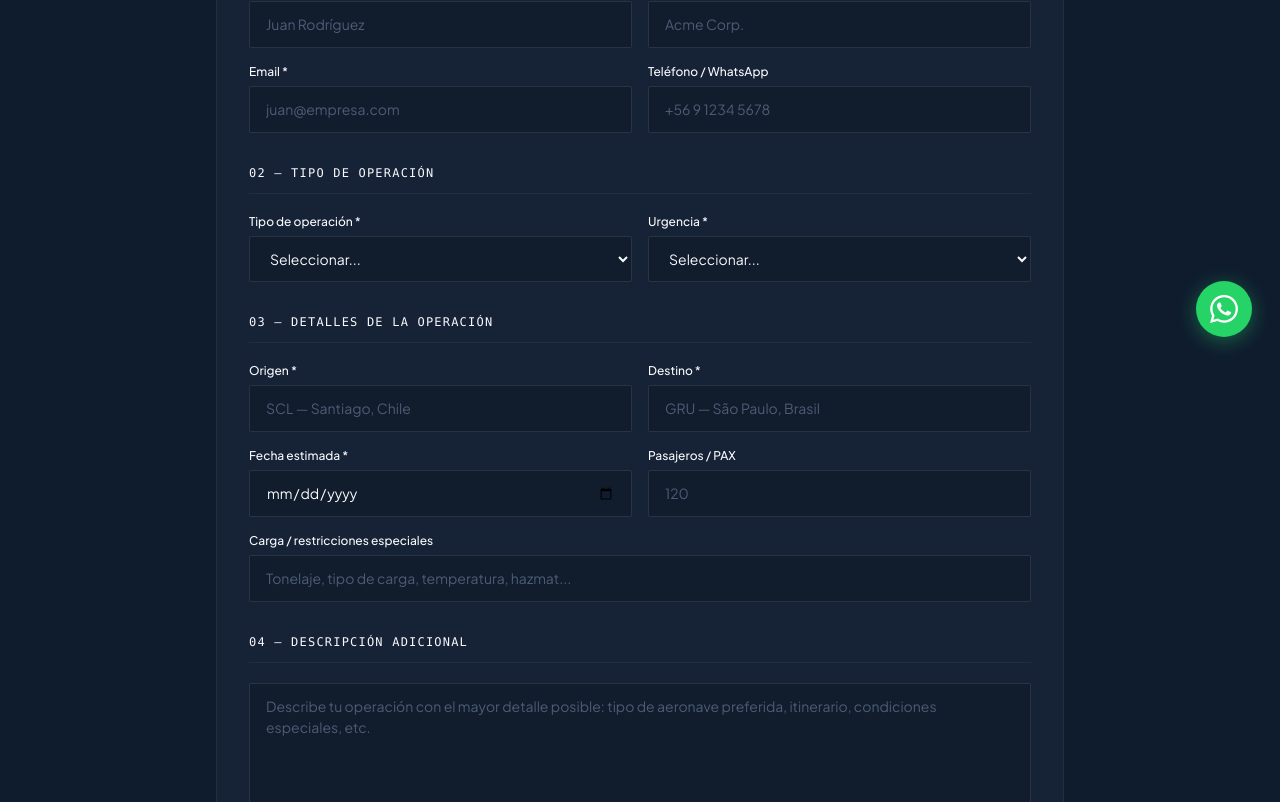
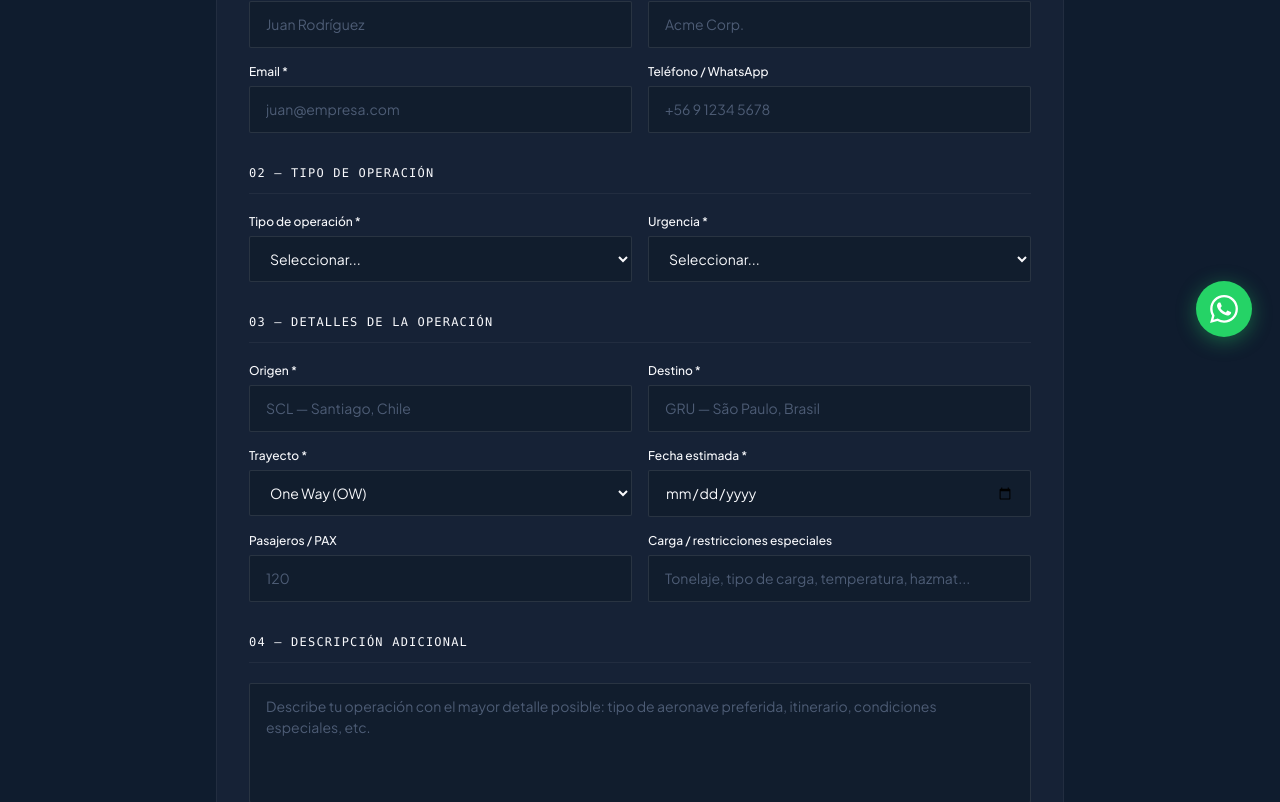
Before and after one commit to paft2506/flytriplatam, a Next.js app: page /solicitar-vuelo in a window 1280 px wide. Shown: the part 435-1237 px from the top of the page. Built offline with nearby package versions, Linux system fonts and the light colour scheme; a web font is replaced by a local one.

Commit message:
feat: agregar campo trayecto OW/RT/Multi-leg

```diff
--- a/app/solicitar-vuelo/page.tsx
+++ b/app/solicitar-vuelo/page.tsx
@@ -12,7 +12,7 @@ const acmiDuraciones = ['1 a 3 meses', '3 a 6 meses', '6 a 12 meses', 'Más de 1
 export default function SolicitarVueloPage() {
   const [form, setForm] = useState({
     nombre: '', empresa: '', email: '', telefono: '',
-    origen: '', destino: '', fecha: '', pasajeros: '',
+    origen: '', destino: '', trayecto: 'One Way (OW)', fecha: '', pasajeros: '',
     carga: '', tipo: '', urgencia: '', descripcion: '',
     acmi_tipo: '', acmi_aircraft: '', acmi_bhr: '',
     acmi_duracion: '', acmi_aoc: '', acmi_base: ''
@@ -107,9 +107,16 @@ export default function SolicitarVueloPage() {
                 <div className="grid grid-cols-1 md:grid-cols-2 gap-4">
                   <div><label className="block text-xs text-slate/70 mb-1.5 font-medium">Origen *</label><input required className="form-input" placeholder="SCL — Santiago, Chile" value={form.origen} onChange={e => set('origen', e.target.value)} /></div>
                   <div><label className="block text-xs text-slate/70 mb-1.5 font-medium">Destino *</label><input required className="form-input" placeholder="GRU — São Paulo, Brasil" value={form.destino} onChange={e => set('destino', e.target.value)} /></div>
+                  <div><label className="block text-xs text-slate/70 mb-1.5 font-medium">Trayecto *</label>
+                    <select required className="form-input" value={form.trayecto} onChange={e => set('trayecto', e.target.value)}>
+                      <option value="One Way (OW)">One Way (OW)</option>
+                      <option value="Round Trip (RT)">Round Trip (RT)</option>
+                      <option value="Multi-leg">Multi-leg</option>
+                    </select>
+                  </div>
                   <div><label className="block text-xs text-slate/70 mb-1.5 font-medium">Fecha estimada *</label><input required type="date" className="form-input" value={form.fecha} onChange={e => set('fecha', e.target.value)} /></div>
                   <div><label className="block text-xs text-slate/70 mb-1.5 font-medium">Pasajeros / PAX</label><input type="number" className="form-input" placeholder="120" value={form.pasajeros} onChange={e => set('pasajeros', e.target.value)} /></div>
-                  <div className="md:col-span-2"><label className="block text-xs text-slate/70 mb-1.5 font-medium">Carga / restricciones especiales</label><input className="form-input" placeholder="Tonelaje, tipo de carga, temperatura, hazmat..." value={form.carga} onChange={e => set('carga', e.target.value)} /></div>
+                  <div><label className="block text-xs text-slate/70 mb-1.5 font-medium">Carga / restricciones especiales</label><input className="form-input" placeholder="Tonelaje, tipo de carga, temperatura, hazmat..." value={form.carga} onChange={e => set('carga', e.target.value)} /></div>
                 </div>
               </div>
             )}
```
